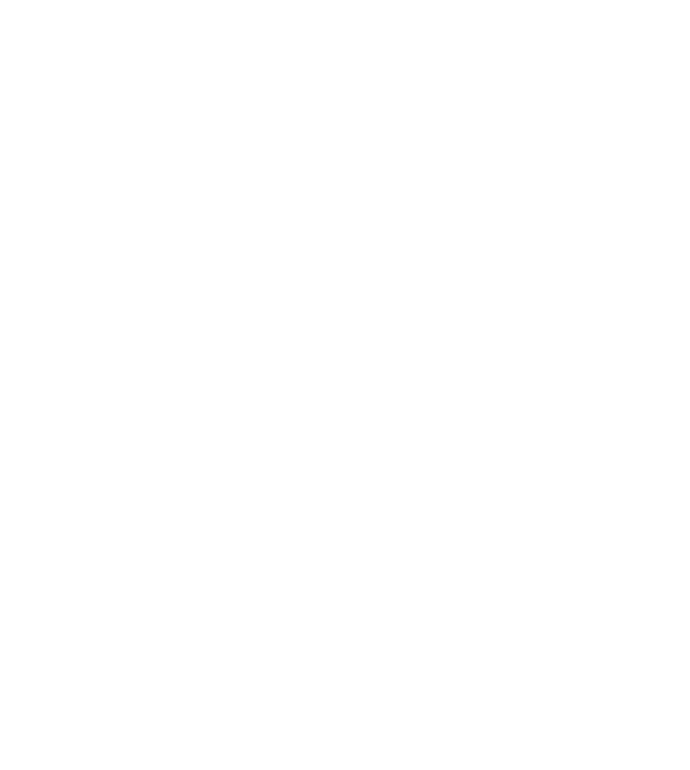
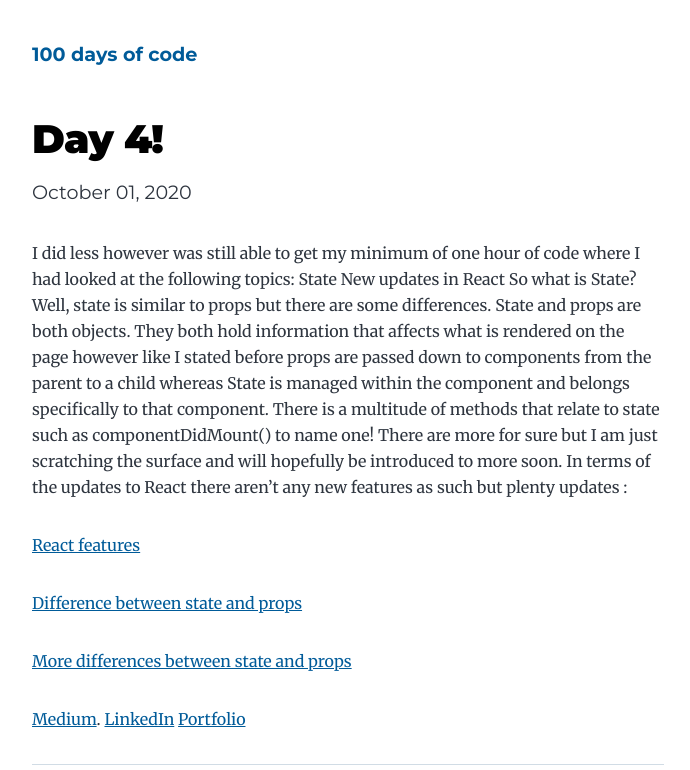
Before and after one commit to jokale/jo-blog-two, a Gatsby site: page /day-four/ in a window 1280 px wide. Before the commit this address had no page. Shown: the top 770 px of the page, without its empty margins (292-982 px from the left). Built offline with nearby package versions, Linux system fonts and the light colour scheme; Gatsby itself is replaced by a stand-in of ours.

Commit message:
remove twitter in description

```diff
--- /dev/null
+++ b/content/blog/day-four/index.md
@@ -0,0 +1,21 @@
+---
+title: Day 4!
+date: "2020-10-01"
+---
+
+I did less however was still able to get my minimum of one hour of code where I had looked at the following topics:
+State
+New updates in React
+So what is State? Well, state is similar to props but there are some differences. State and props are both objects. They both hold information that affects what is rendered on the page however like I stated before props are passed down to components from the parent to a child whereas State is managed within the component and belongs specifically to that component.
+There is a multitude of methods that relate to state such as componentDidMount() to name one! There are more for sure but I am just scratching the surface and will hopefully be introduced to more soon.
+In terms of the updates to React there aren’t any new features as such but plenty updates :
+
+[React features](https://reactjs.org/blog/2020/08/10/react-v17-rc.html)
+
+[Difference between state and props](https://reactjs.org/docs/faq-state.html#what-is-the-difference-between-state-and-props)
+
+[More differences between state and props](https://lucybain.com/blog/2016/react-state-vs-pros/)
+
+[Medium](https://medium.com/@kalemajoanna).
+[LinkedIn](https://www.linkedin.com/in/joanna-e-kalema-a5a5b4136/)
+[Portfolio](https://joannathedeveloper.netlify.app/)
--- a/src/components/bio.js
+++ b/src/components/bio.js
@@ -55,9 +55,9 @@ const Bio = () => {
         <p>
           Written by <strong>{author.name}</strong> {author?.summary || null}
           {` `}
-          <a href={`https://twitter.com/${social?.twitter || ``}`}>
-            You should follow them on Twitter
-          </a>
+          {/* <a href={`https://twitter.com/${social?.twitter || ``}`}>
+            You should follow them on Twitter */}
+          {/* </a> */}
         </p>
       )}
     </div>
```
